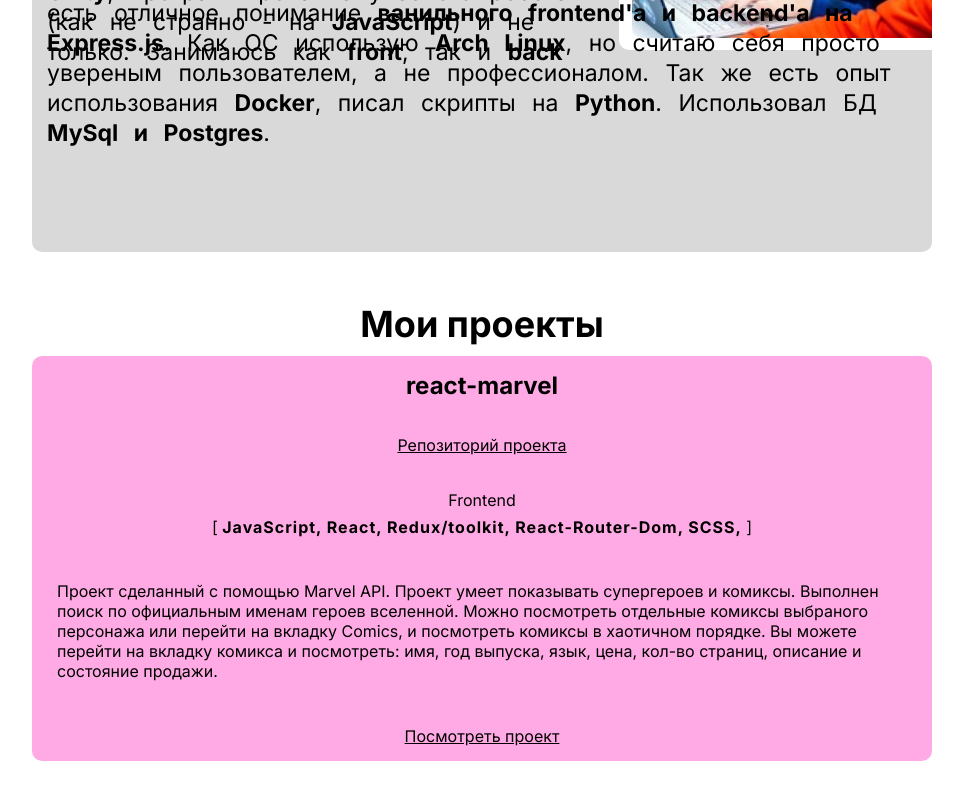
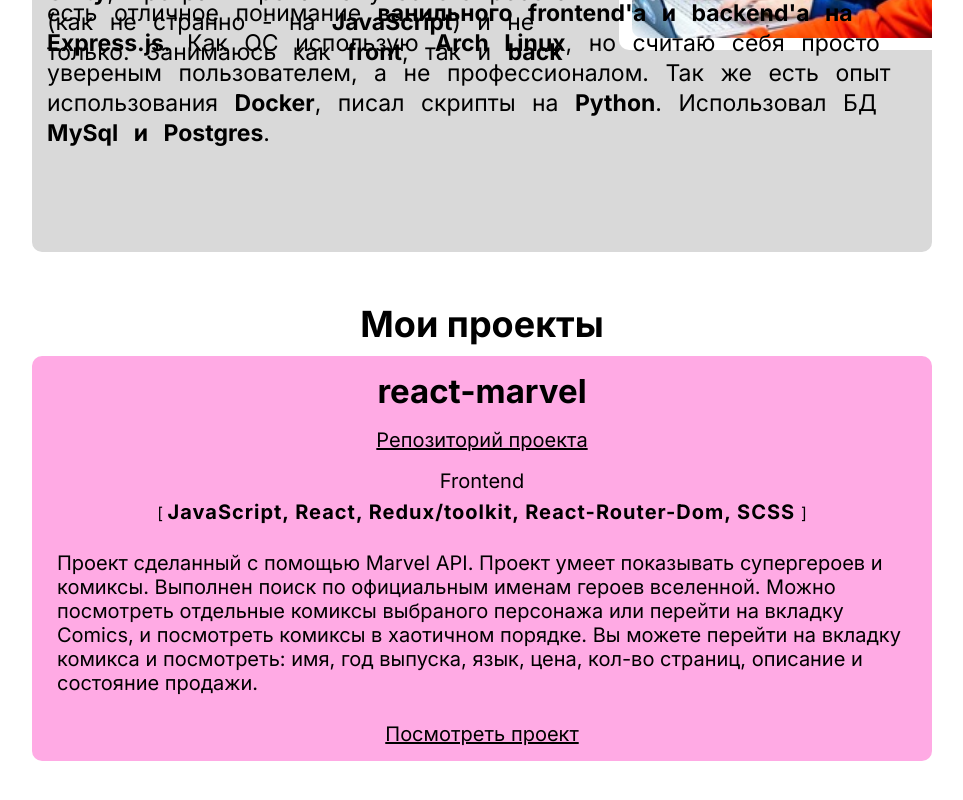
Before and after one commit to blackmarllbor0/web-portfolio, a React (Create React App) app: page / in a window 1280 px wide. Shown: the part 434-1234 px from the top of the page, without its empty margins (158-1121 px from the left). Built offline with nearby package versions, Linux system fonts and the light colour scheme.

Commit message:
добавил меняющийся бэкграунд и все карточки с проектами

```diff
--- a/src/Components/Slider/Slider.scss
+++ b/src/Components/Slider/Slider.scss
@@ -8,8 +8,16 @@ div.project_slide {
   padding: 15px;
   border-radius: 10px;
   align-items: center;
-  gap: 1rem;
+  gap: .5rem;
   justify-content: space-between;
+
+  h2 {
+    font-size: 33px;
+  }
+
+  a, span {
+    font-size: 20px;
+  }
 
   div.tech {
     @include col;
@@ -19,10 +27,12 @@ div.project_slide {
     strong {
       letter-spacing: 1px;
       text-align: center;
+      font-size: 20px;
     }
   }
 
   div.project_desc {
     padding: 10px;
+    font-size: 20px;
   }
 }
--- a/src/Components/Slider/Slider.tsx
+++ b/src/Components/Slider/Slider.tsx
@@ -26,7 +26,7 @@ export const Slider = ({ projects }: ProjectProp) => {
           style={{ backgroundColor: colors[index] }}
         >
           <h2 id="project_name">{projectName}</h2>
-          <a href={projectLink} target={"_blank"}>
+          <a href={projectLink} target={"_blank"} rel="noreferrer">
             Репозиторий проекта
           </a>
           <div className="tech">
@@ -35,8 +35,10 @@ export const Slider = ({ projects }: ProjectProp) => {
             </span>
             <div className="tech_stack">
               {"[ "}
-              {projectTechnologies.map((item) => (
-                <strong className="tech_item">{`${item}, `}</strong>
+              {projectTechnologies.map((item, index) => (
+                <strong key={item} className="tech_item">{`${item}${
+                  index === projectTechnologies.length - 1 ? "" : ","
+                } `}</strong>
               ))}
               {" ]"}
             </div>
@@ -45,7 +47,7 @@ export const Slider = ({ projects }: ProjectProp) => {
             <p>{projectDescription}</p>
           </div>
           {projectResultLink ? (
-            <a href={projectResultLink} target={"_blank"}>
+            <a href={projectResultLink} target={"_blank"} rel="noreferrer">
               Посмотреть проект
             </a>
           ) : null}
```
